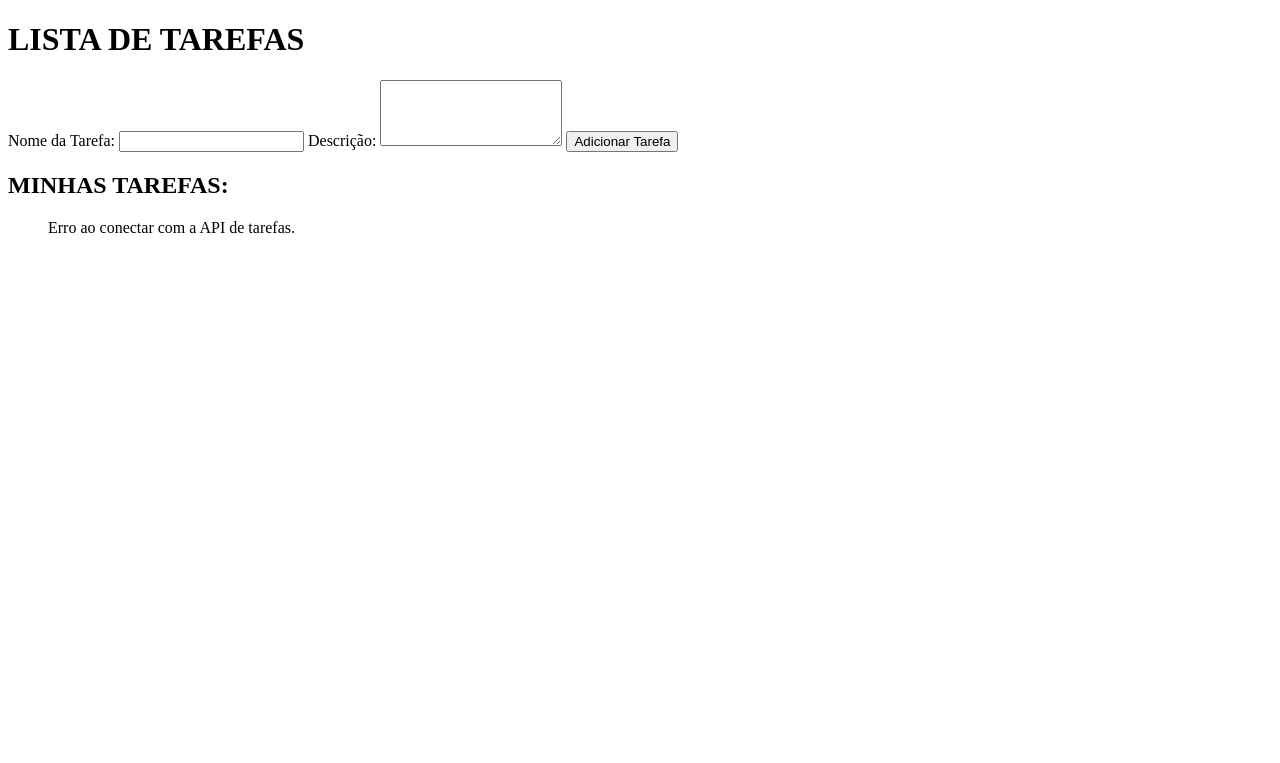
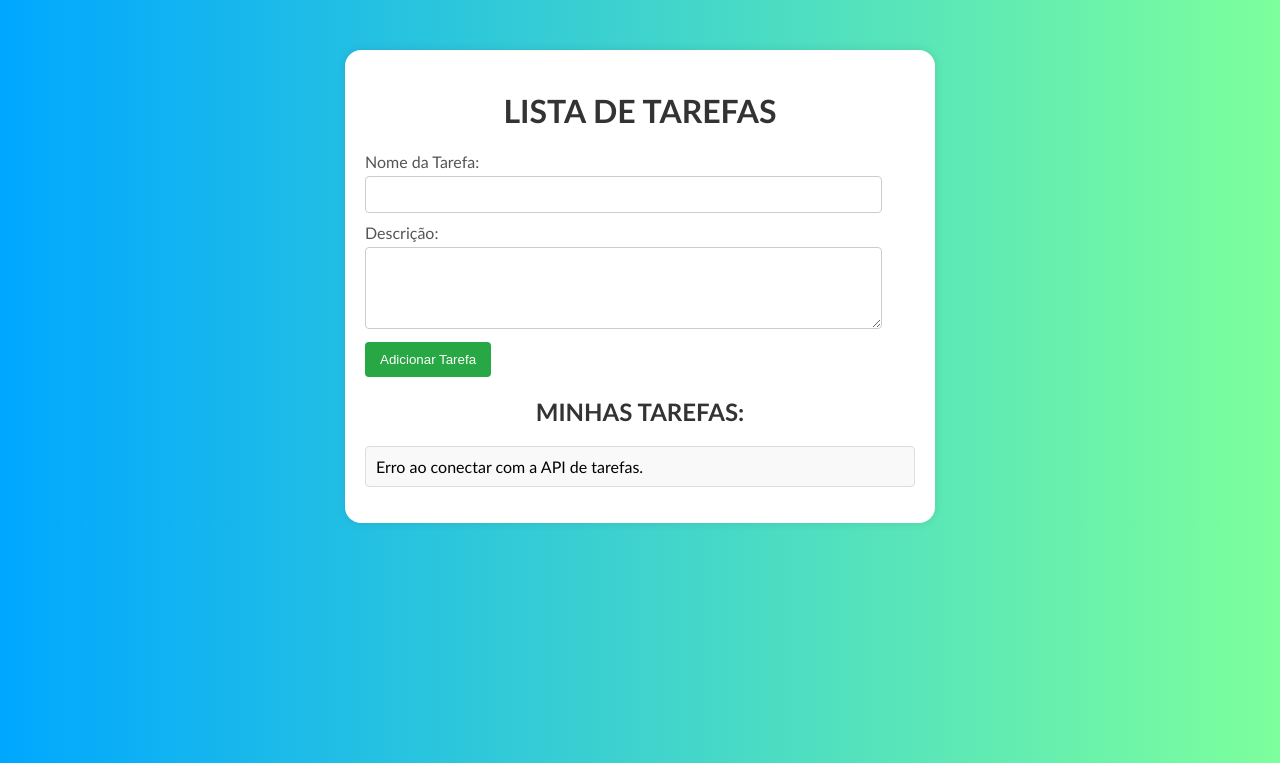
Before and after one commit to GuilhermeReis120/CRUD_TAREFAS_PHP, a PHP site: page / in a window 1280 px wide. Shown: the top 763 px of the page. Run offline with PHP 8.4, Linux system fonts and the light colour scheme.

Commit message:
Concertos de erros de carregamento de CSS, mais estrutura HTML, falta ainda disponibilizar a função de atualizar tarefa.

```diff
--- a/backend/routes/rt_tarefas.php
+++ b/backend/routes/rt_tarefas.php
@@ -12,7 +12,7 @@
   $partes = array_values(array_filter(explode('/', $path)));
 
   if (count($partes) == 0 || $partes[0] === '' && $method === 'GET'){
-    echo json_encode(["menssagem" => "API de Tarefas Funcionando"]);
+    echo json_encode(["menssagem" => "API Tarefas Funcionando"]);
     exit;
   }
 
--- a/frontend/index.html
+++ b/frontend/index.html
@@ -14,15 +14,13 @@
     <h1>LISTA DE TAREFAS</h1>
     <div class="formulario-tarefas">
       <form action="">
-
-        <label for="tarefa">Nome da Tarefa:</label>
+        <label for="nome_tarefa">Nome da Tarefa:</label>
         <input type="text" id="nome_tarefa" name="tarefa" required>
 
-        <label for="descricao">Descrição:</label>
+        <label for="descricao_tarefa">Descrição:</label>
         <textarea id="descricao_tarefa" name="descricao_tarefa" rows="4" required></textarea>
 
         <button type="submit">Adicionar Tarefa</button>
-
       </form>
     </div>
     <div class="lista-tarefas">
--- a/frontend/style.css
+++ b/frontend/style.css
@@ -1,4 +1,83 @@
-/* Adicione estas classes ao final do frontend/style.css */
+body {
+  font-family: 'Gill Sans', 'Gill Sans MT', Calibri, 'Trebuchet MS', sans-serif;
+  background-color: #f4f4f4;
+  margin: 0;
+  padding: 0;
+  background: linear-gradient(to right, #00a7ff, #7dff9c);
+}
+
+.container {
+  max-width: 550px;
+  margin: auto;
+  overflow: hidden;
+  padding: 20px;
+  background: white;
+  margin-top: 50px;
+  border-radius: 16px;
+  box-shadow: 0 0 10px rgba(0, 0, 0, 0.1);
+}
+
+h1,
+h2 {
+  text-align: center;
+  color: #333;
+}
+
+.formulario-tarefas {
+  margin-bottom: 20px;
+}
+
+label {
+  display: block;
+  margin-bottom: 5px;
+  color: #555;
+}
+
+input,
+textarea {
+  width: 90%;
+  padding: 10px;
+  margin-bottom: 10px;
+  border: 1px solid #ccc;
+  border-radius: 4px;
+}
+
+button {
+  padding: 10px 15px;
+  background-color: #28a745;
+  color: white;
+  border: none;
+  border-radius: 4px;
+  cursor: pointer;
+}
+
+button:hover {
+  background-color: #218838;
+}
+
+.lista-tarefas ul {
+  text-decoration: none;
+  list-style-type: none;
+  padding: 0;
+}
+
+.lista-tarefas li {
+  background: #f9f9f9;
+  margin-bottom: 10px;
+  padding: 10px;
+  border-radius: 4px;
+  border: 1px solid #ddd;
+}
+
+/* Bloco @media opcional - Corrigido, sem colchete extra no final */
+@media( max-width: 600px){
+  .container {
+    width: 90%;
+    padding: 10px;
+  }
+}
+
+/* NOVOS ESTILOS PARA CRUD E BOTÕES */
 
 .lista-tarefas li {
   /* Alinha conteúdo e botões lado a lado */
@@ -41,3 +120,4 @@
 .status-btn:hover {
   background-color: #0056b3;
 }
+/* FIM DO ARQUIVO - NENHUM COLCHETE EXTRA AQUI */
```
